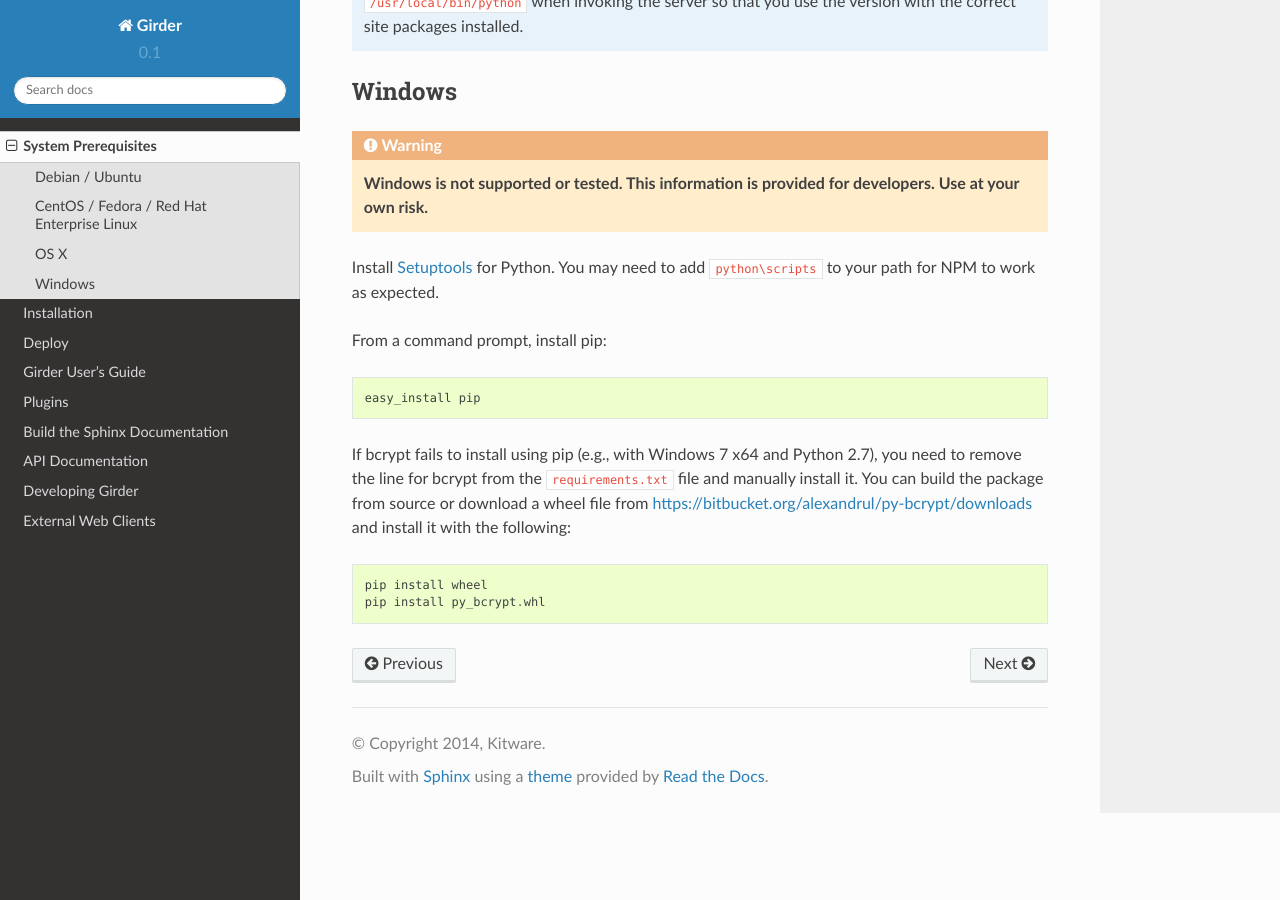
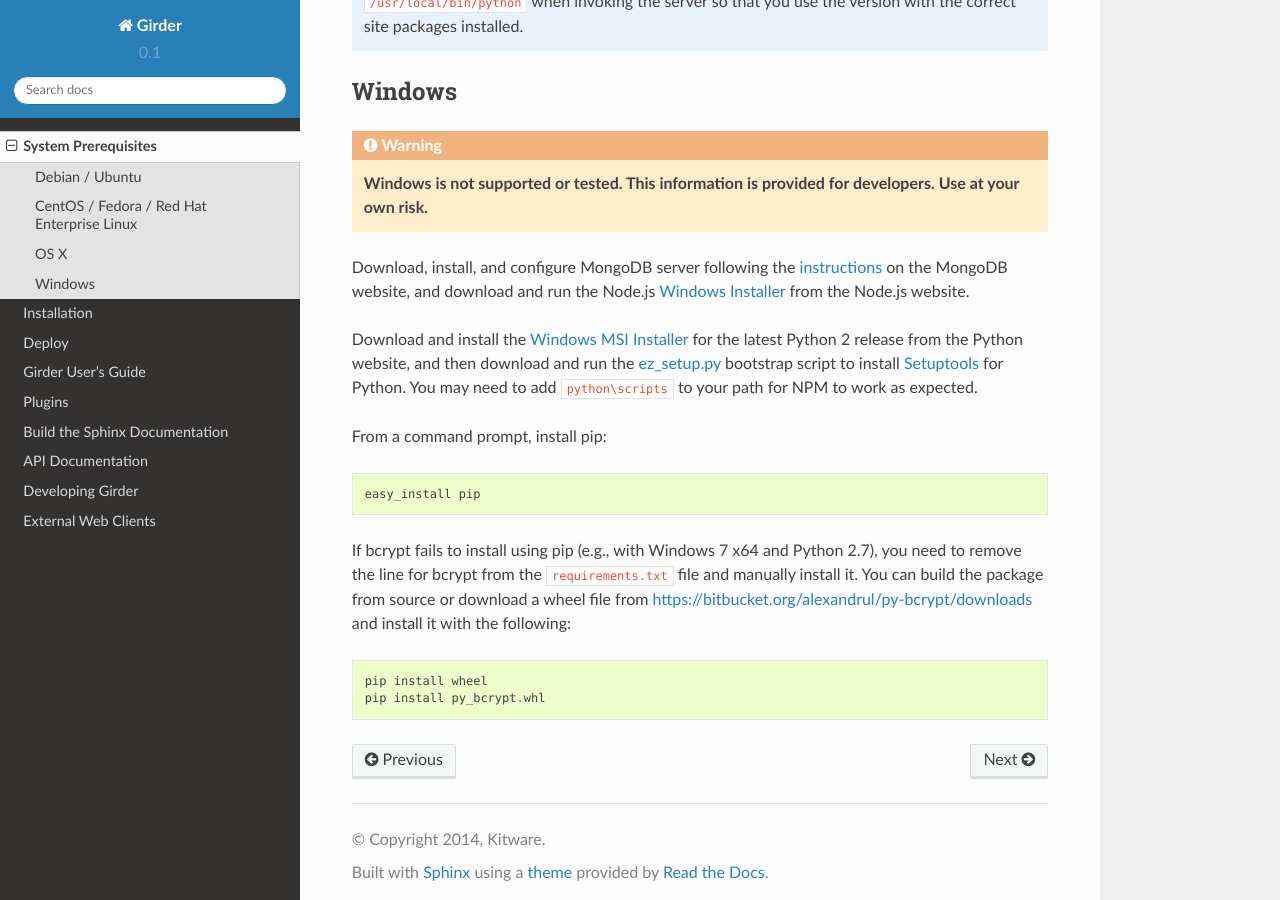
Before and after one commit to girder/girder, a Sphinx documentation site: the page built from docs/prerequisites.rst, in a window 1280 px wide and 900 px high, scrolled down 2682 px. Built offline with Sphinx 7.4.7 and the Read the Docs theme 2.0.0, drawn with Linux system fonts in a browser that asks for light colours.

Commit message:
Add installation instructions for MongoDB and Node.js to Windows prequisite docs

```diff
--- a/docs/prerequisites.rst
+++ b/docs/prerequisites.rst
@@ -119,9 +119,16 @@
 .. warning:: **Windows is not supported or tested. This information is
    provided for developers. Use at your own risk.**
 
-Install `Setuptools <https://pypi.python.org/pypi/setuptools>`_ for Python.
-You may need to add ``python\scripts`` to your path for NPM to work as
-expected.
+Download, install, and configure MongoDB server following the
+`instructions <http://docs.mongodb.org/manual/tutorial/install-mongodb-on-windows/>`_
+on the MongoDB website, and download and run the Node.js
+`Windows Installer <http://nodejs.org/download/>`_ from the Node.js website.
+
+Download and install the `Windows MSI Installer <https://www.python.org/downloads/windows/>`_
+for the latest Python 2 release from the Python website, and then  download and
+run the `ez_setup.py <https://bootstrap.pypa.io/ez_setup.py>`_ bootstrap script
+to install `Setuptools <https://pypi.python.org/pypi/setuptools>`_ for Python.
+You may need to add ``python\scripts`` to your path for NPM to work as expected.
 
 From a command prompt, install pip: ::
 
```
